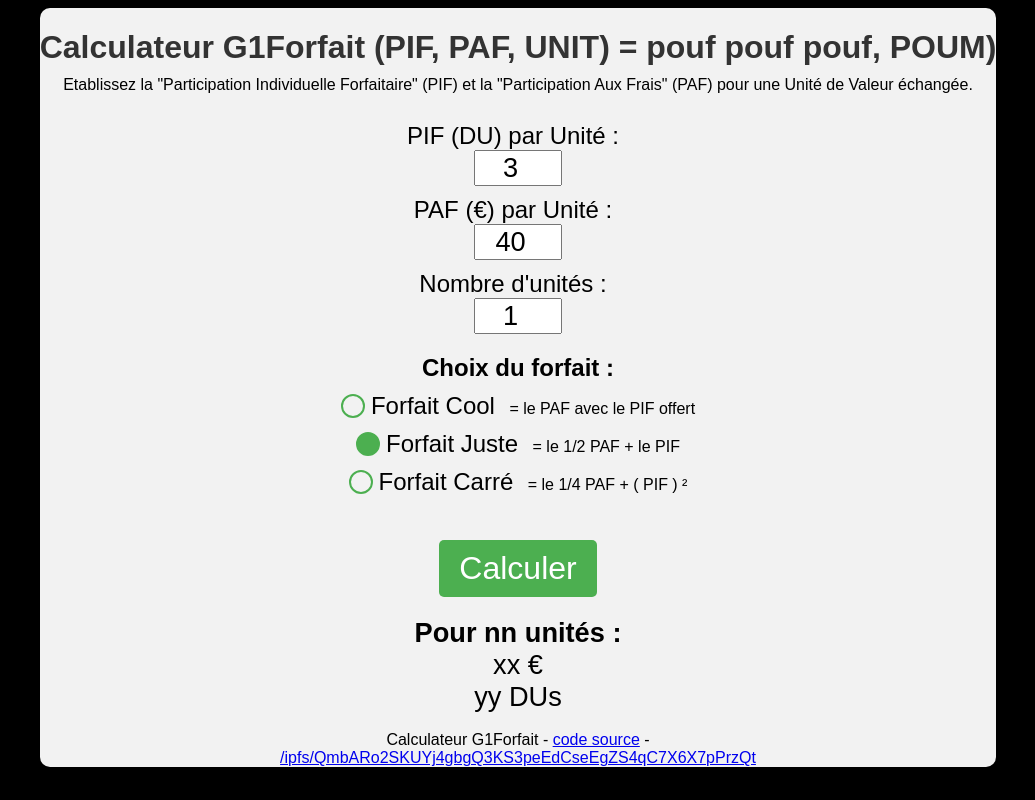
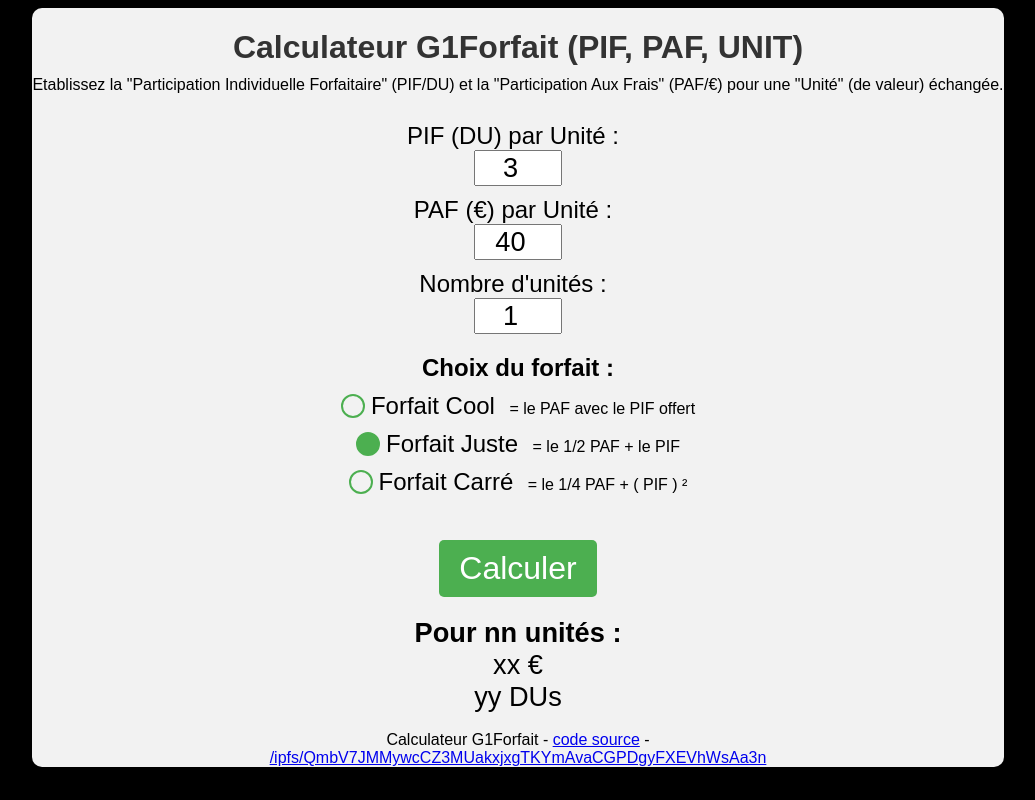
Before and after one commit to papiche/G1Forfait, a plain HTML site: page index.html in a window 1280 px wide. Shown: the whole page, without its empty margins (122-1157 px from the left). Drawn offline with Linux system fonts and the light colour scheme.

Commit message:
Try ME https://ipfs.copylaradio.com/ipfs/QmbV7JMMywcCZ3MUakxjxgTKYmAvaCGPDgyFXEVhWsAa3n

```diff
--- a/index.html
+++ b/index.html
@@ -115,8 +115,8 @@
 </head>
 <body>
   <div class="container">
-    <h1>Calculateur G1Forfait (PIF, PAF, UNIT) = pouf pouf pouf, POUM)</h1>
-Etablissez la "Participation Individuelle Forfaitaire" (PIF) et la "Participation Aux Frais" (PAF) pour une Unité de Valeur échangée.<br>
+    <h1>Calculateur G1Forfait (PIF, PAF, UNIT)</h1>
+Etablissez la "Participation Individuelle Forfaitaire" (PIF/DU) et la "Participation Aux Frais" (PAF/€) pour une "Unité" (de valeur) échangée.<br>
 
      <br>
      <label for="pif">PIF (DU) par Unité :</label>
@@ -152,7 +152,7 @@ Etablissez la "Participation Individuelle Forfaitaire" (PIF) et la "Participatio
     <div class="result" id="result"><b>Pour nn unités :<br></b>xx €<br>yy DUs </div>
     <br>
         Calculateur G1Forfait - <a href='https://github.com/papiche/G1Forfait' target='code'>code source</a> - <br>
-        <a target="_blank" href="https://ipfs.copylaradio.com/ipfs/QmbARo2SKUYj4gbgQ3KS3peEdCseEgZS4qC7X6X7pPrzQt">/ipfs/QmbARo2SKUYj4gbgQ3KS3peEdCseEgZS4qC7X6X7pPrzQt</a>
+        <a target="_blank" href="https://ipfs.copylaradio.com/ipfs/QmbV7JMMywcCZ3MUakxjxgTKYmAvaCGPDgyFXEVhWsAa3n">/ipfs/QmbV7JMMywcCZ3MUakxjxgTKYmAvaCGPDgyFXEVhWsAa3n</a>
   </div>
 
   <script>
```
Also changed, not shown: 4 other files.
